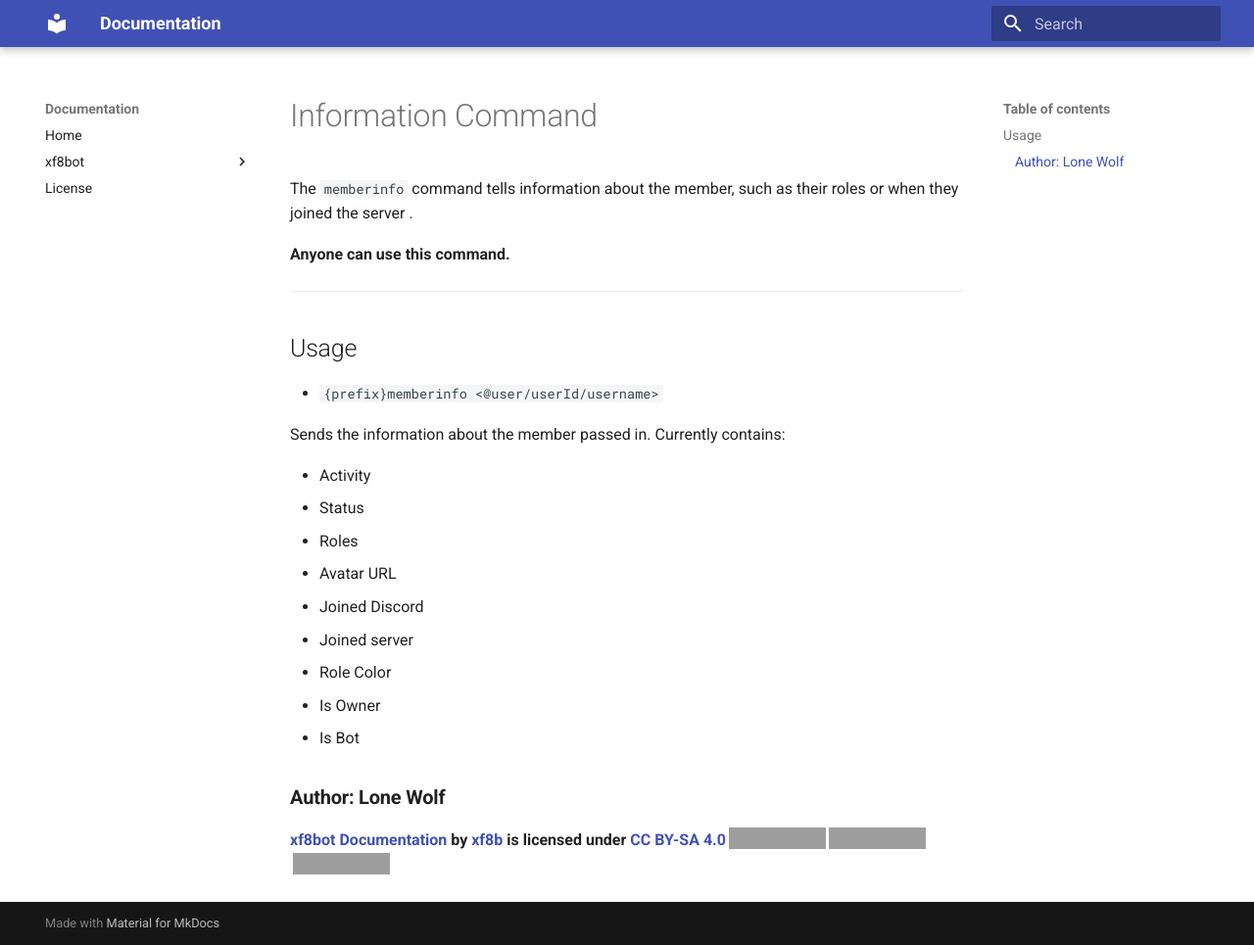
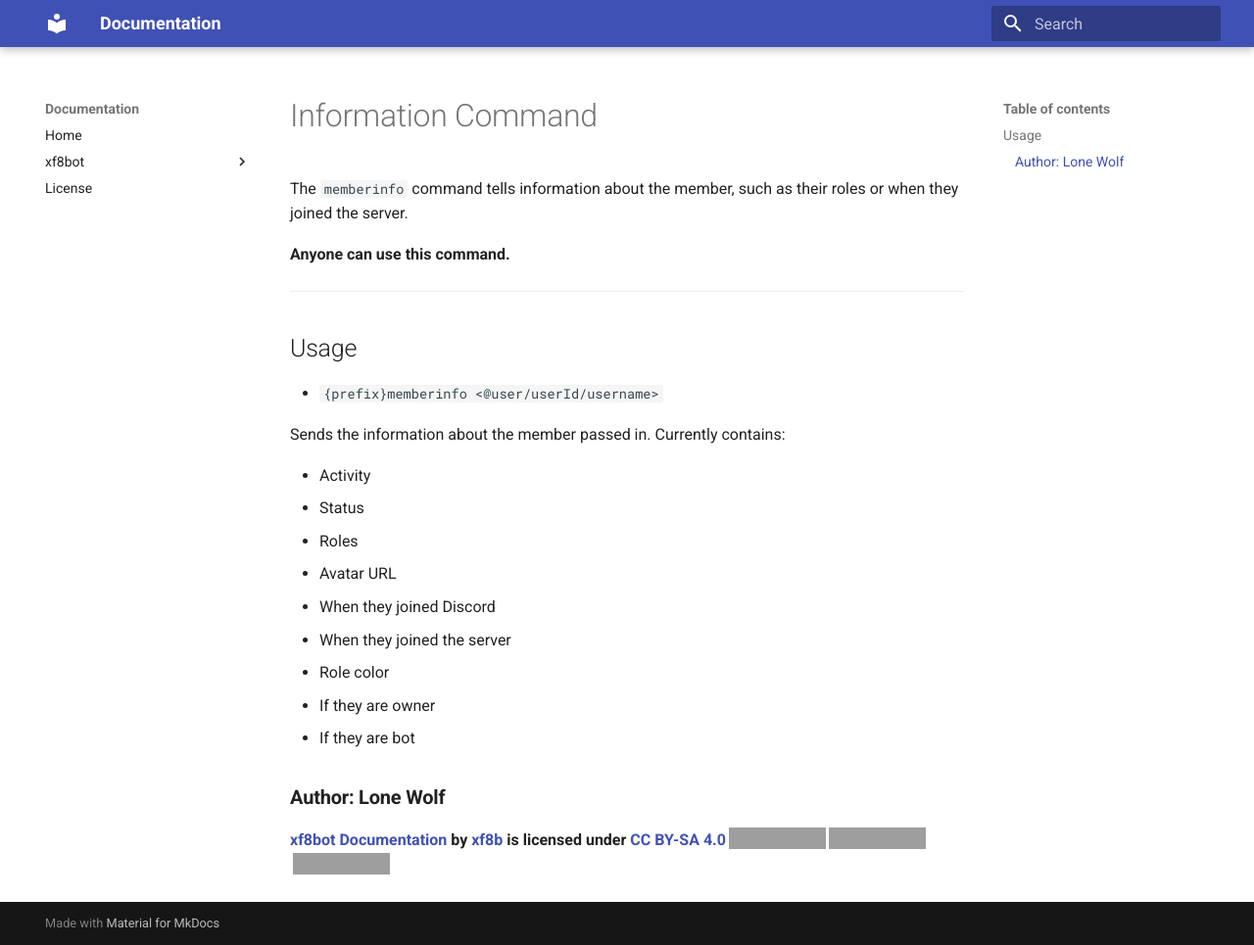
Before and after one commit to xf8b/documentation, an MkDocs documentation site: the page built from docs/xf8bot/commands/info/memberinfo.md, in a window 1280 px wide and 965 px high. Shown: the whole window at 98% size. Built offline with MkDocs 1.6.1 and Material for MkDocs 9.7.7, drawn with Linux system fonts in a browser that asks for light colours; grey boxes are pictures that could not be loaded.

Commit message:
Update memberinfo.md

```diff
--- a/docs/xf8bot/commands/info/memberinfo.md
+++ b/docs/xf8bot/commands/info/memberinfo.md
@@ -7,7 +7,7 @@
 # Information Command
 
 The `memberinfo` command tells information about the member, such as their roles
-or when they joined the server .
+or when they joined the server.
 
 **Anyone can use this command.**
 
@@ -23,11 +23,11 @@
 - Status
 - Roles
 - Avatar URL
-- Joined Discord
-- Joined server
-- Role Color
-- Is Owner
-- Is Bot
+- When they joined Discord
+- When they joined the server
+- Role color
+- If they are owner
+- If they are bot
 
 ### **Author: Lone Wolf**
 
```
